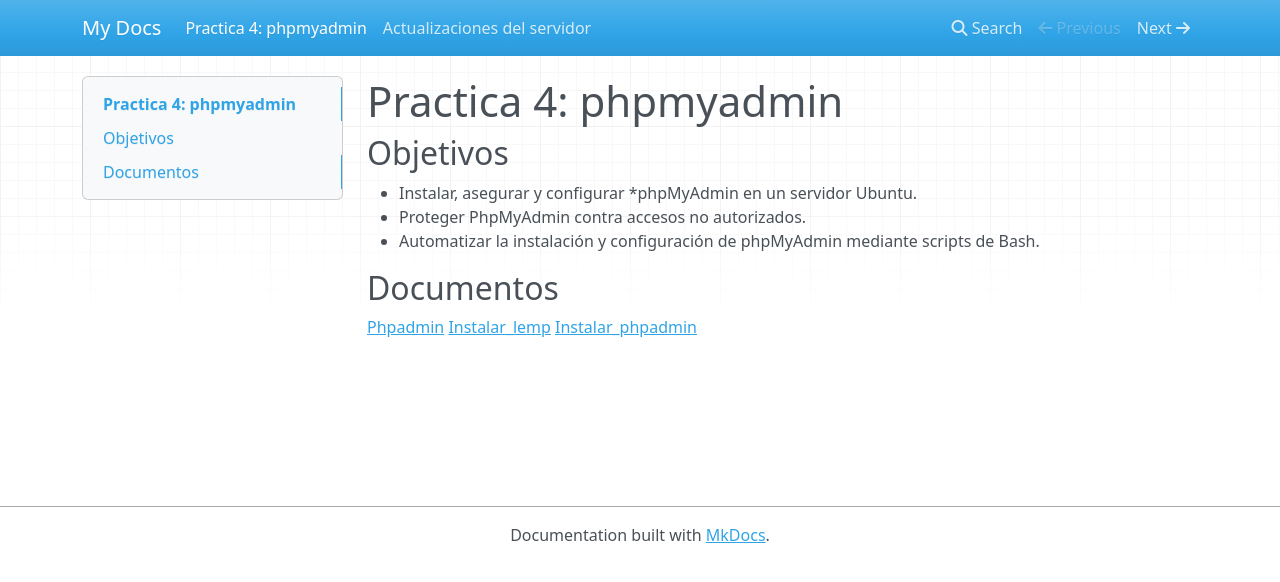
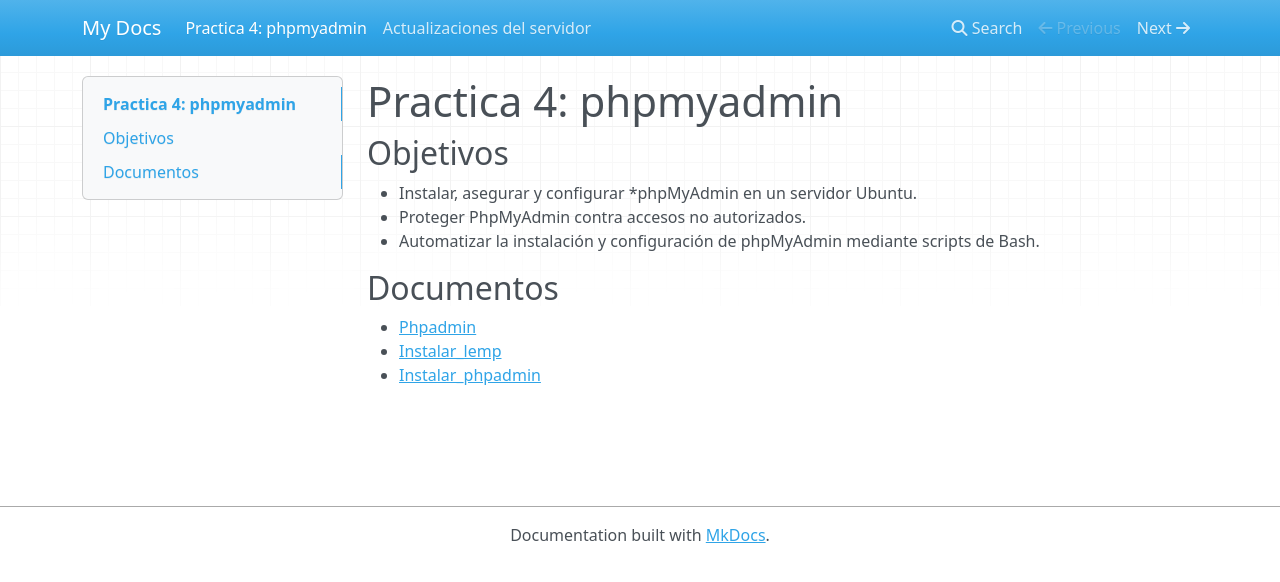
Before and after one commit to Jonman-JM/RepoAct, an MkDocs documentation site: the page built from docs/index.md, in a window 1280 px wide. Shown: the top 582 px of the page. Built offline with MkDocs 1.6.1, drawn with Linux system fonts in a browser that asks for light colours; nearby versions of some CDN libraries.

Commit message:
Actualización

```diff
--- a/docs/index.md
+++ b/docs/index.md
@@ -7,6 +7,6 @@
 * Automatizar la instalación y configuración de phpMyAdmin mediante scripts de Bash.
 
 ## Documentos
- [Phpadmin](./Phpadmin.md)
- [Instalar_lemp](./install_lemp.sh)
- [Instalar_phpadmin](./install_phpmyadmin.sh)
+ * [Phpadmin](./Phpadmin.md)
+ * [Instalar_lemp](./install_lemp.sh)
+ * [Instalar_phpadmin](./install_phpmyadmin.sh)
```
Also changed, not shown: docs/Phpadmin.md (+10 -0 lines).
